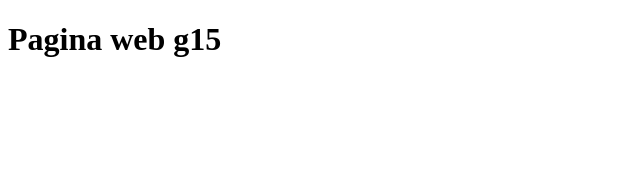
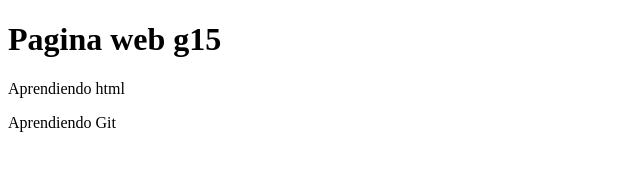
Before and after one commit to JavierAraoz/practicaciclotresg15, a plain HTML site: page index.html in a window 1280 px wide. Shown: the whole page, without its empty margins (0-640 px from the left). Drawn offline with Linux system fonts and the light colour scheme.

```diff
--- a/index.html
+++ b/index.html
@@ -8,5 +8,7 @@
 </head>
 <body>
     <h1>Pagina web g15</h1>
+    <p>Aprendiendo html</p>
+    <p>Aprendiendo Git</p>
 </body>
 </html>
```
